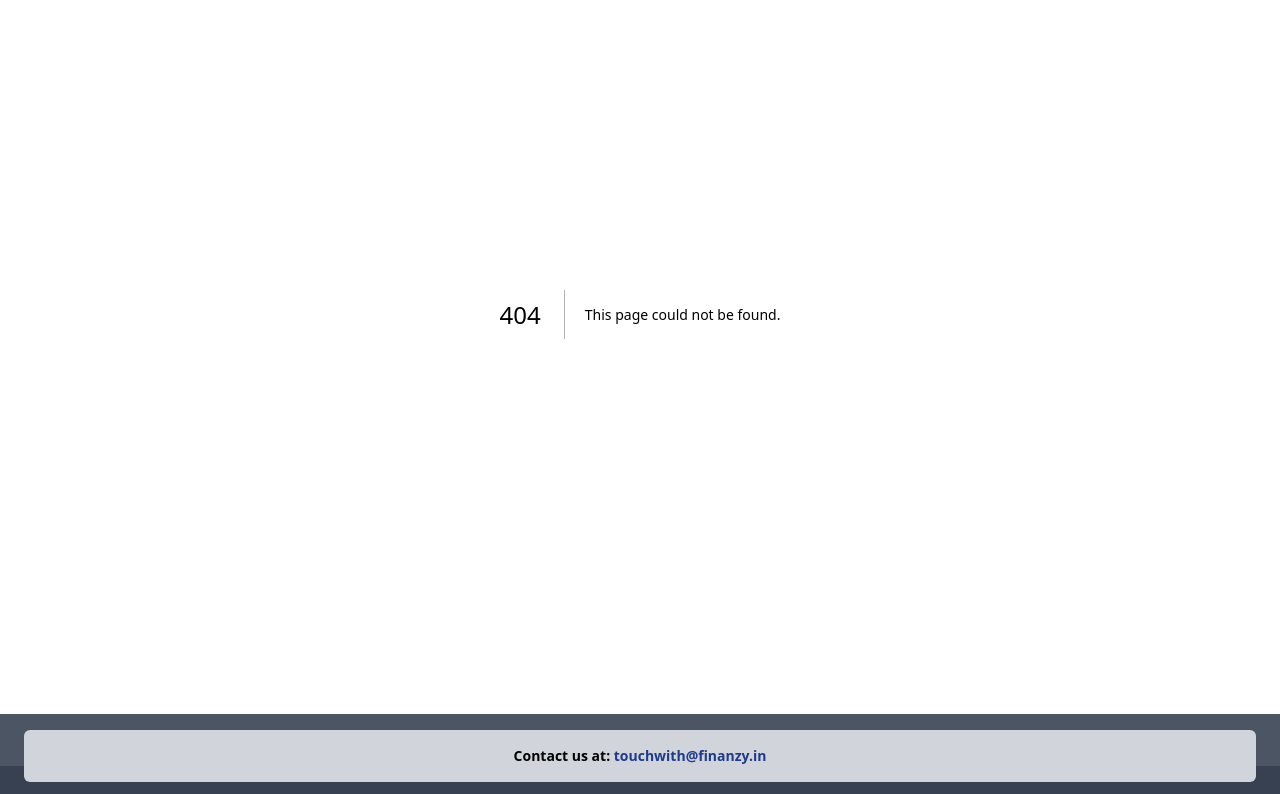
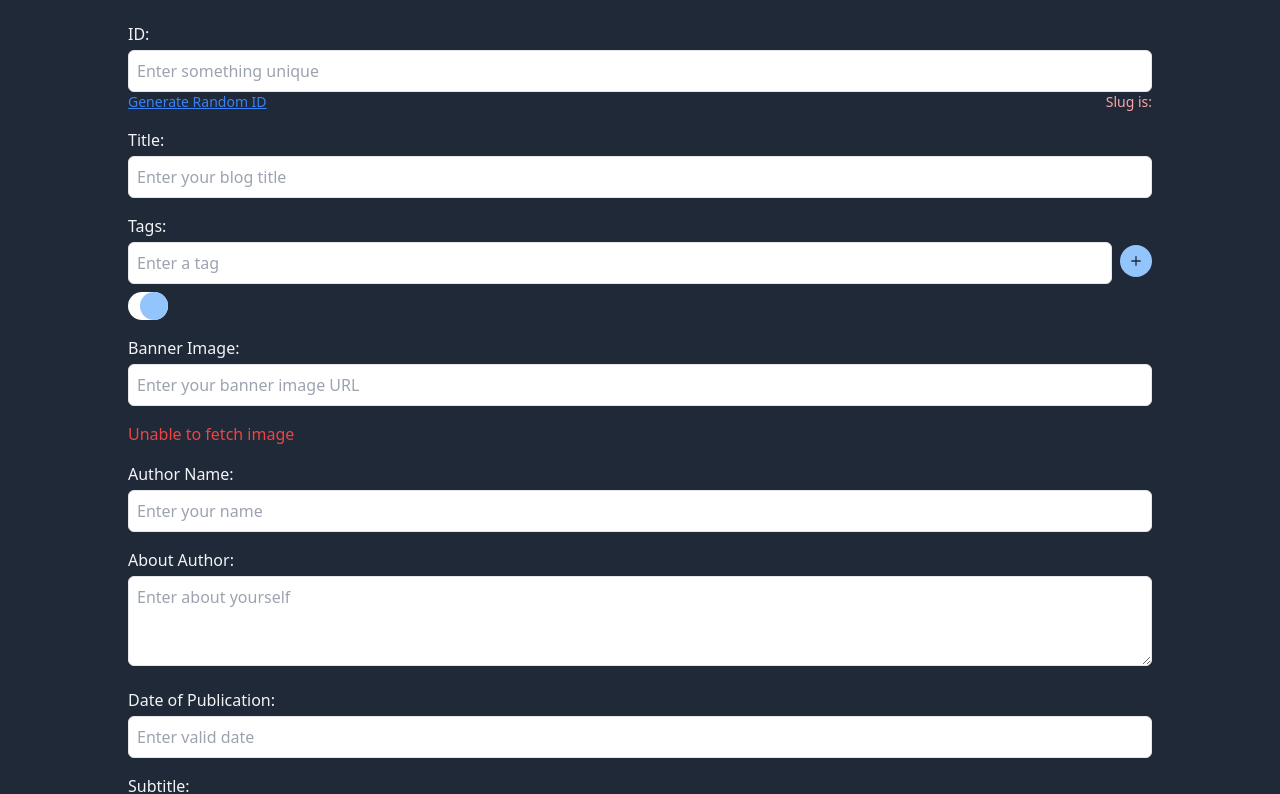
Before and after one commit to v-house/my-finance-life, a Next.js app: page /build in a window 1280 px wide. Before the commit this address had no page. Shown: the part 246-1040 px from the top of the page. Built offline with nearby package versions, Linux system fonts and the light colour scheme.

Commit message:
Build a blog feature...

```diff
--- a/components/Navbar.tsx
+++ b/components/Navbar.tsx
@@ -1,13 +1,9 @@
 import Image from "next/image";
 import Link from "next/link";
 import { useRouter } from "next/router";
-import { FaLinkedin, FaWhatsapp } from "react-icons/fa";
-import { FiMail } from "react-icons/fi";
 import { CgProfile } from "react-icons/cg";
 
 const Navbar = () => {
-  const { asPath } = useRouter();
-
   return (
     <>
       <nav className="bg-gray-300 p-2 px-4 lg:px-6 sticky top-0 z-10">
--- a/pages/blogs/Article.tsx
+++ b/pages/blogs/Article.tsx
@@ -23,7 +23,7 @@ export default function Article(props: { blogPost: any }) {
             <div className="flex items-center m-2">
               <div className="rounded-full h-8 w-8 bg-blue-500 flex items-center justify-center">
                 <span className="text-white text-xl font-bold">
-                  {props.blogPost?.writer[0].toUpperCase()}
+                  {props.blogPost?.writer.toUpperCase()[0]}
                 </span>
               </div>
               <p className="ml-2 font-semibold">{props.blogPost?.writer}</p>
--- /dev/null
+++ b/pages/build.tsx
@@ -0,0 +1,274 @@
+import { useEffect, useState } from "react";
+import Article from "./blogs/Article";
+import { MdAdd, MdDeleteForever } from "react-icons/md";
+
+const generateRandomId = () => {
+  const characters =
+    "ABCDEFGHIJKLMNOPQRSTUVWXYZabcdefghijklmnopqrstuvwxyz0123456789";
+  const length = 6;
+  let randomId = "";
+  for (let i = 0; i < length; i++) {
+    const randomIndex = Math.floor(Math.random() * characters.length);
+    randomId += characters.charAt(randomIndex);
+  }
+  return randomId;
+};
+
+export default function Build() {
+  const [blog, setBlog] = useState({
+    id: "",
+    slug: "",
+    title: "",
+    tags: [] as String[],
+    banner: "",
+    writer: "",
+    writerDescription: "",
+    date: "",
+    subTitle: "",
+    description: [],
+    images: [],
+    imagedescription: [],
+  });
+
+  const [ctag, setCtag] = useState("");
+
+  const handleGenerateRandomId = () => {
+    const randomId = generateRandomId();
+    setBlog({
+      ...blog,
+      id: randomId,
+      slug: randomId.toLowerCase(),
+    });
+  };
+
+  const handleAddTag = () => {
+    setBlog({
+      ...blog,
+      tags: [...blog.tags, ctag],
+    });
+    setCtag("");
+  };
+
+  const deleteTag = (index: number) => {
+    const updatedTags = [...blog.tags];
+    updatedTags.splice(index, 1);
+    setBlog({
+      ...blog,
+      tags: updatedTags,
+    });
+  };
+
+  const [imageError, setImageError] = useState(false);
+  const [imageLoading, setImageLoading] = useState(false);
+  const [imageKey, setImageKey] = useState(0);
+
+  const handleImageLoad = () => {
+    setImageLoading(false);
+  };
+
+  const handleImageError = () => {
+    setImageLoading(false);
+    setImageError(true);
+  };
+
+  useEffect(() => {
+    setImageLoading(true);
+    setImageError(false);
+    setImageKey((prevKey) => prevKey + 1);
+  }, [blog.banner]);
+
+  return (
+    <>
+      <div className="p-6 py-12 bg-gray-800 text-gray-100">
+        <div className="w-full flex justify-center">
+          <h1 className="text-3xl font-bold mb-6">Create Blog Post</h1>
+        </div>
+        <div className="mx-auto max-w-5xl">
+          <div className="mb-4">
+            <label>ID:</label>
+            <input
+              type="text"
+              value={blog.id}
+              placeholder={"Enter something unique"}
+              onChange={(e) => {
+                setBlog({
+                  ...blog,
+                  id: e.target.value,
+                  slug: e.target.value.toLowerCase().replace(/ /g, "-"),
+                });
+              }}
+              className="w-full p-2 mt-1 border rounded-md text-black"
+            />
+            <div className="flex justify-between">
+              <button
+                onClick={handleGenerateRandomId}
+                className="underline text-sm text-blue-500"
+              >
+                Generate Random ID
+              </button>
+              <div className="text-sm text-red-300">Slug is: {blog.slug}</div>
+            </div>
+          </div>
+          <div className="mb-4">
+            <label>Title:</label>
+            <input
+              type="text"
+              value={blog.title}
+              placeholder={"Enter your blog title"}
+              onChange={(e) => {
+                setBlog({
+                  ...blog,
+                  title: e.target.value,
+                });
+              }}
+              className="w-full p-2 mt-1 border rounded-md text-black"
+            />
+          </div>
+          <div className="mb-4">
+            <label className="">Tags:</label>
+            <div className="flex items-center space-x-2">
+              <input
+                type="text"
+                placeholder="Enter a tag"
+                value={ctag}
+                onChange={(e) => setCtag(e.target.value)}
+                className="w-full p-2 mt-1 border rounded-md text-black"
+              />
+              <div>
+                <button
+                  onClick={handleAddTag}
+                  className="bg-blue-300 rounded-full p-2 text-gray-800"
+                >
+                  <MdAdd />
+                </button>
+              </div>
+            </div>
+            <div className="flex flex-wrap space-x-2 mt-2">
+              <div className="flex space-x-1 bg-white rounded-full pl-2 items-center">
+                <div className="text-xs"></div>
+                <button
+                  disabled
+                  className="p-2 bg-blue-300 rounded-full text-xs text-blue-300"
+                >
+                  <MdDeleteForever />
+                </button>
+              </div>
+              {blog.tags.map((tag, index) => (
+                <div
+                  key={index}
+                  className="flex space-x-1 bg-white rounded-full pl-2 items-center"
+                >
+                  <div className="text-gray-800 text-xs">
+                    {blog.tags[index]}
+                  </div>
+                  <button
+                    onClick={() => deleteTag(index)}
+                    className="p-2 bg-blue-300 rounded-full text-xs text-gray-800"
+                  >
+                    <MdDeleteForever />
+                  </button>
+                </div>
+              ))}
+            </div>
+          </div>
+          <div className="mb-4">
+            <label>Banner Image:</label>
+            <input
+              type="url"
+              value={blog.banner}
+              placeholder={"Enter your banner image URL"}
+              onChange={(e) => {
+                setBlog({
+                  ...blog,
+                  banner: e.target.value,
+                });
+              }}
+              className="w-full p-2 mt-1 border rounded-md text-black"
+            />
+          </div>
+          <div className="mb-4">
+            {imageLoading && <p>Loading...</p>}
+            {imageError ? (
+              <p className="text-red-500">Unable to fetch image</p>
+            ) : (
+              <img
+                src={blog.banner}
+                alt="Banner image"
+                onError={handleImageError}
+                onLoad={handleImageLoad}
+                className="max-h-48 border border-white object-contain"
+              />
+            )}
+          </div>
+          <div className="mb-4">
+            <label>Author Name:</label>
+            <input
+              type="text"
+              value={blog.writer}
+              placeholder={"Enter your name"}
+              onChange={(e) => {
+                setBlog({
+                  ...blog,
+                  writer: e.target.value,
+                });
+              }}
+              className="w-full p-2 mt-1 border rounded-md text-black"
+            />
+          </div>
+          <div className="mb-4">
+            <label>About Author:</label>
+            <textarea
+              value={blog.writerDescription}
+              placeholder={"Enter about yourself"}
+              onChange={(e) => {
+                setBlog({
+                  ...blog,
+                  writerDescription: e.target.value,
+                });
+              }}
+              rows={3}
+              className="w-full p-2 mt-1 border rounded-md text-black"
+            />
+          </div>
+          <div className="mb-4">
+            <label>Date of Publication:</label>
+            <input
+              type="text"
+              value={blog.date}
+              placeholder={"Enter valid date"}
+              onChange={(e) => {
+                setBlog({
+                  ...blog,
+                  date: e.target.value,
+                });
+              }}
+              className="w-full p-2 mt-1 border rounded-md text-black"
+            />
+          </div>
+          <div className="mb-4">
+            <label>Subtitle:</label>
+            <textarea
+              value={blog.subTitle}
+              placeholder={"Enter about blog in few lines"}
+              onChange={(e) => {
+                setBlog({
+                  ...blog,
+                  subTitle: e.target.value,
+                });
+              }}
+              rows={2}
+              className="w-full p-2 mt-1 border rounded-md text-black"
+            />
+          </div>
+        </div>
+      </div>
+      <div className="bg-blue-100 py-4 lg:py-12">
+        <div className="mx-auto px-4">
+          <div className="bg-white rounded-lg pb-4">
+            <Article blogPost={blog} />
+          </div>
+        </div>
+      </div>
+    </>
+  );
+}
```
